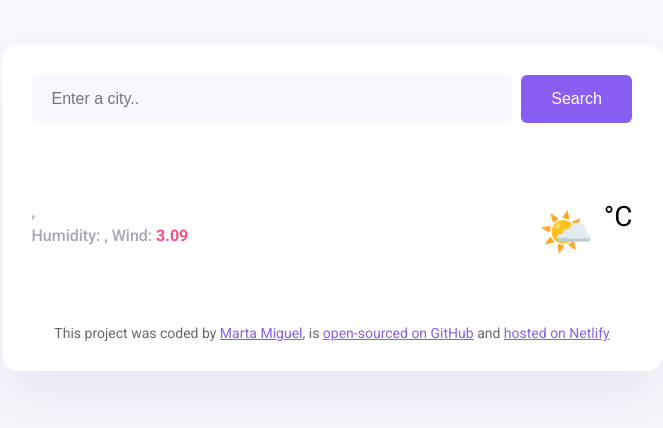
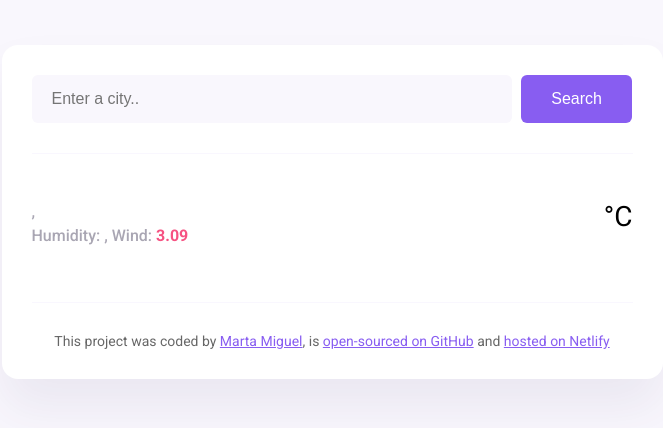
Before and after one commit to martamiguel/Vanilla-Weather, a plain HTML site: page index.html in a window 1280 px wide. Shown: the whole page, without its empty margins (308-971 px from the left). Drawn offline with nearby package versions, Linux system fonts and the light colour scheme; no server answers.

Commit message:
Injected current weather icon

```diff
--- a/index.html
+++ b/index.html
@@ -45,7 +45,7 @@
             </p>
           </div>
           <div class="temperature-container">
-            <div class="current-icon" id="current-icon">🌤️</div>
+            <div class="current-icon" id="current-icon"></div>
             <div class="current-temperature" id="current-temperature"></div>
             <div class="current-unit">°C</div>
           </div>
--- a/src/index.js
+++ b/src/index.js
@@ -7,6 +7,7 @@ function refreshWeather(response) {
   let windElement = document.querySelector("#current-wind");
   let timeElement = document.querySelector("#current-time");
   let date = new Date(response.data.time * 1000);
+  let iconElement = document.querySelector("#current-icon");
 
   cityElement.innerHTML = response.data.city;
   timeElement.innerHTML = formatDate(date);
@@ -14,6 +15,7 @@ function refreshWeather(response) {
   humidityElement.innerHTML = `${response.data.temperature.humidity}%`;
   windElement.innerHTML = `${response.data.wind.speed}km/h`;
   temperatureElement.innerHTML = Math.round(temperature);
+  iconElement.innerHTML = `<img src="${response.data.condition.icon_url}"/>`;
 }
 
 function formatDate(date) {
--- a/src/style.css
+++ b/src/style.css
@@ -71,8 +71,8 @@ main {
 }
 
 .current-icon {
-  font-size: 44px;
-  margin-top: 22px;
+  width: 88px;
+  height: 88px;
 }
 
 .current-temperature {
```
